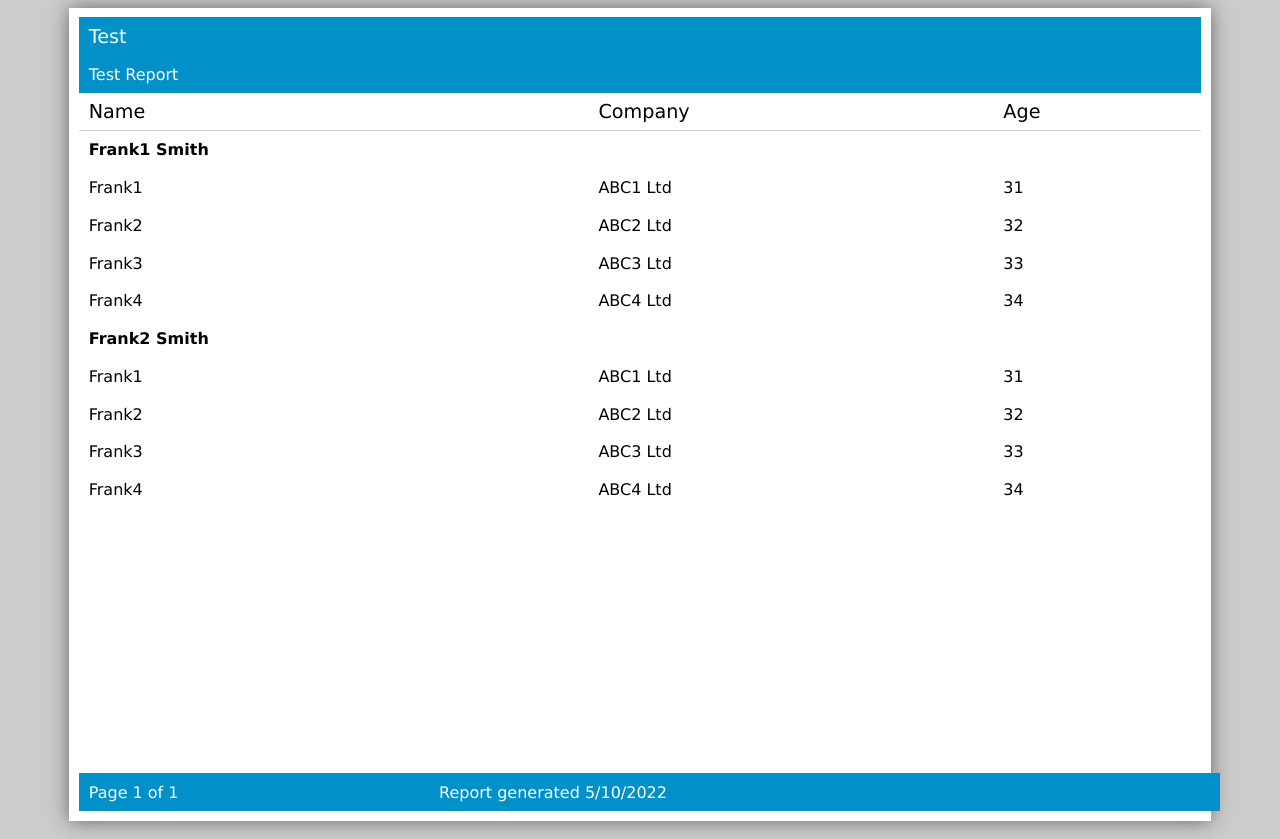
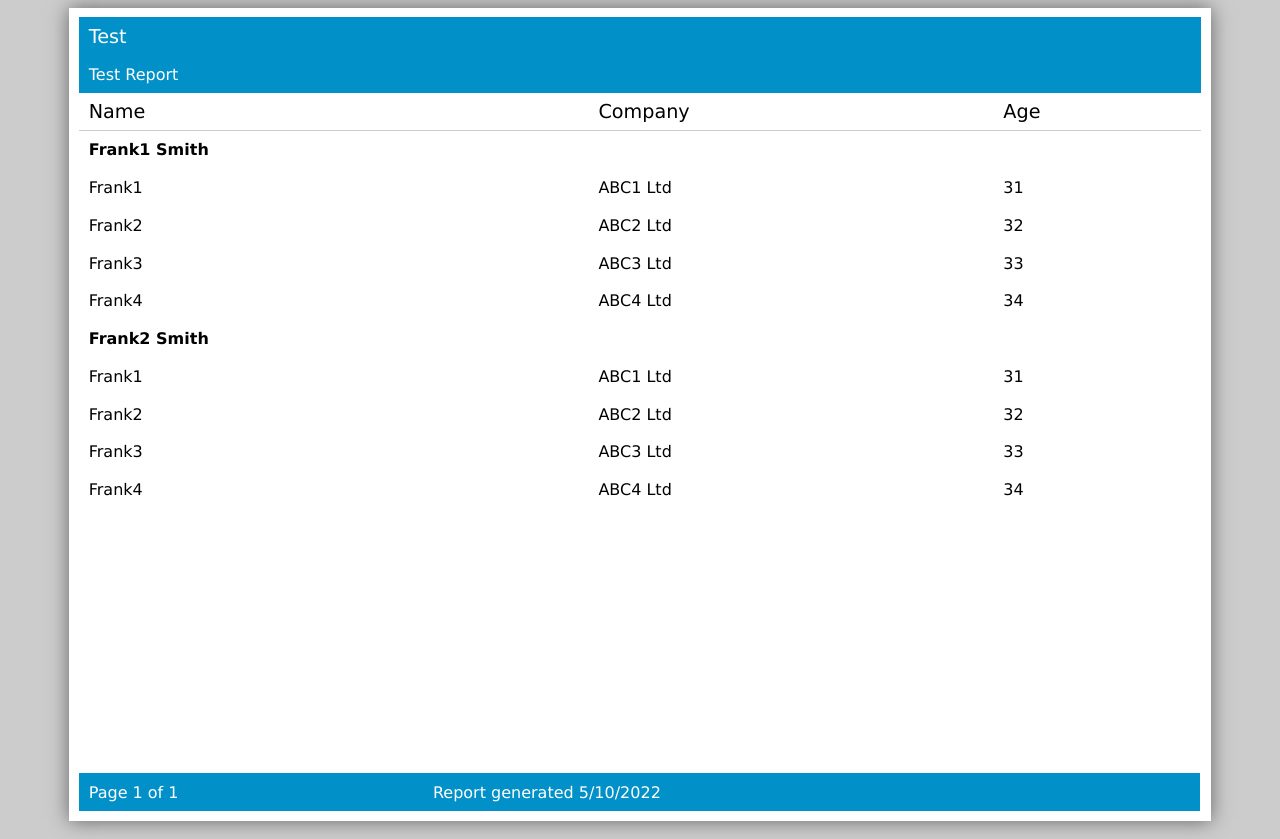
Before and after one commit to codemonkeh-dave/react-report-prototype, a React (Create React App) app: page / in a window 1280 px wide. Built offline with nearby package versions, Linux system fonts and the light colour scheme.

Commit message:
Fixed css footer size

```diff
--- a/src/services/report.js
+++ b/src/services/report.js
@@ -255,7 +255,6 @@ class Report {
   {
     console.log(this.reportLayout);
     let report = this.bindReport(this.reportLayout);
-    // console.log(report)
     let pagedReport = this.pageReport(report);
     pagedReport = this.replaceStaticVariables(pagedReport);
     return pagedReport;
--- a/src/style.css
+++ b/src/style.css
@@ -7,6 +7,10 @@ table {
   width: 100%;
   border: solid 0px red;
   border-collapse: collapse;
+}
+
+table.pageFooter {
+  width: calc(100% - 20px);
 }
 
 .pageHeader {
```
